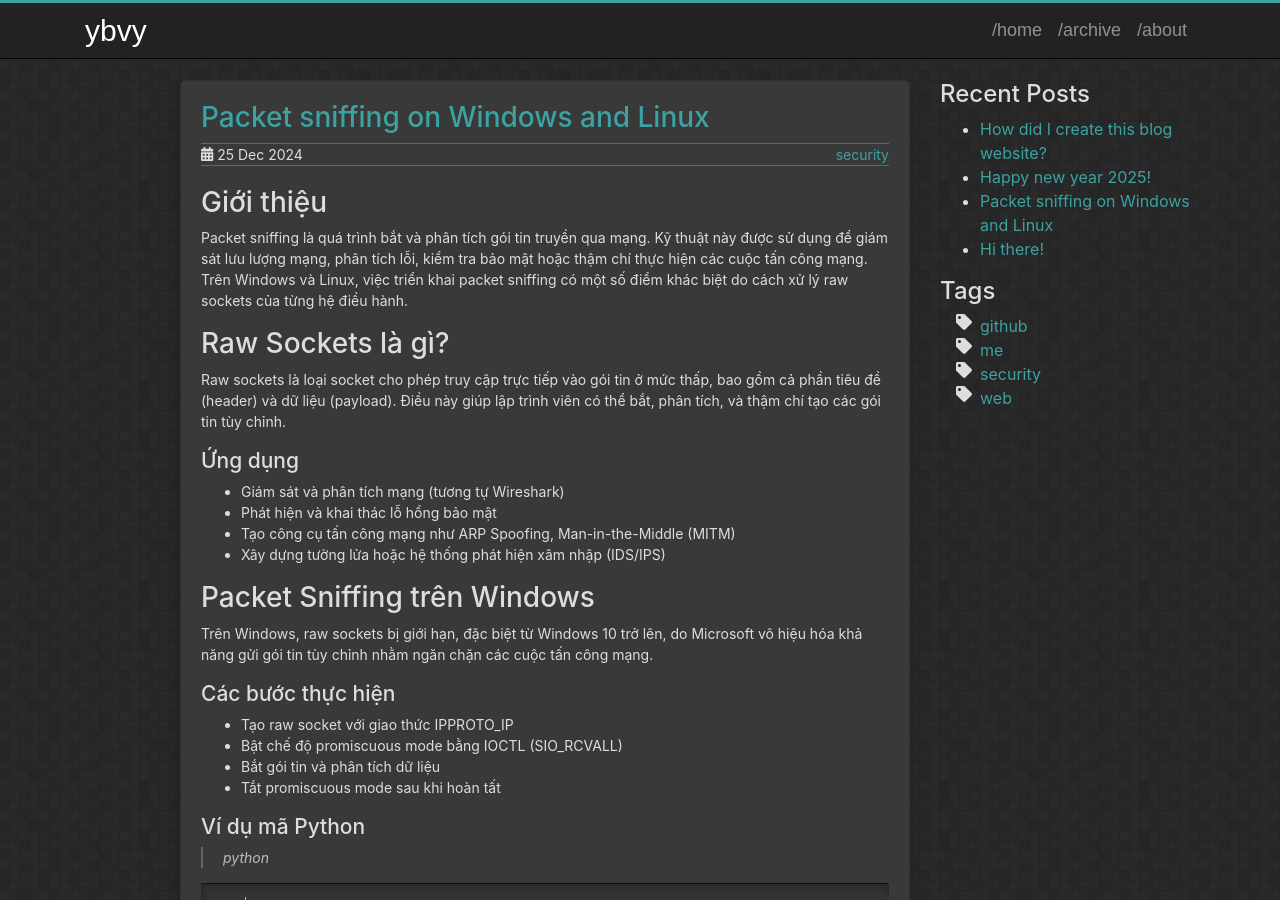
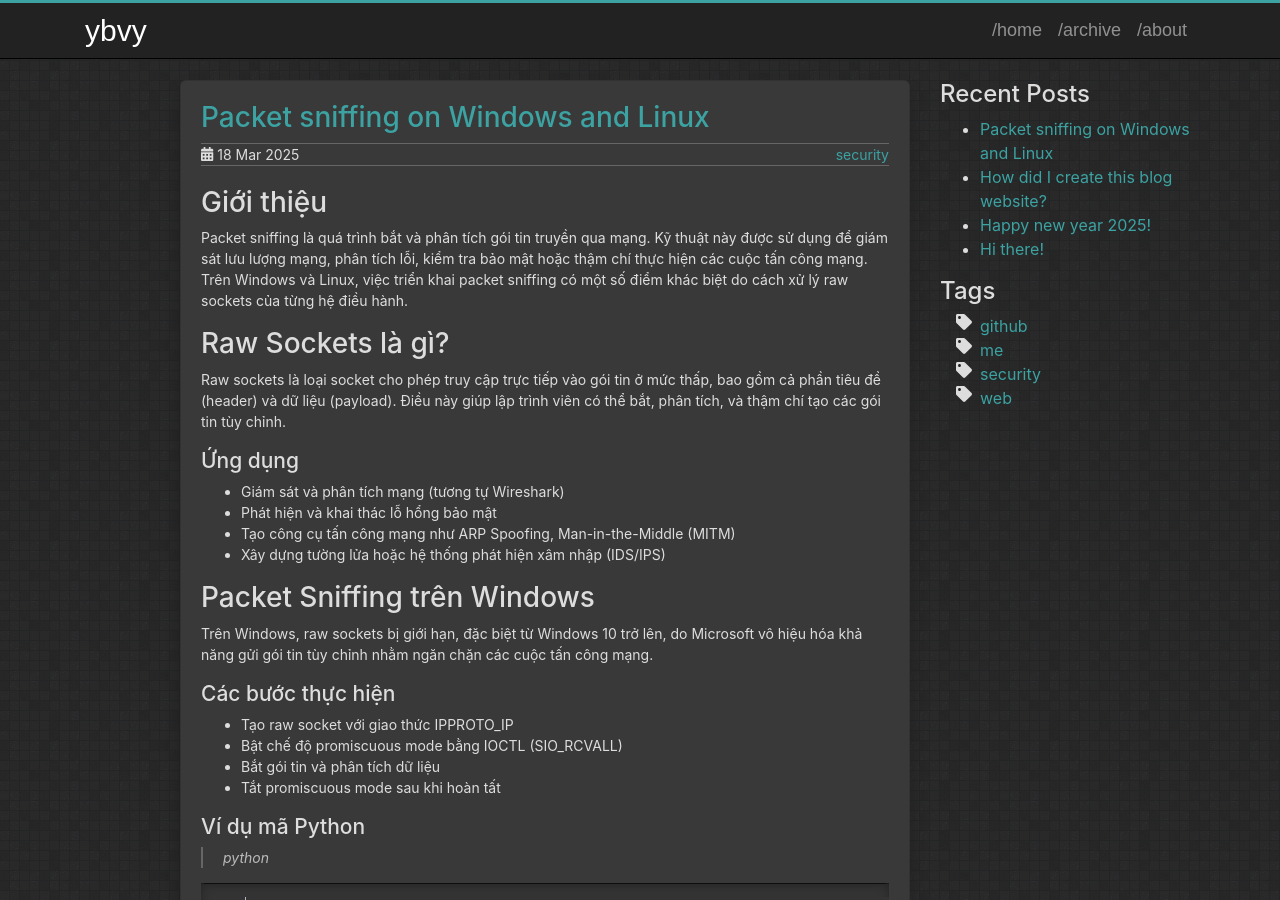
Before and after one commit to ybvy/ybvy.github.io, a Jekyll site: the page built from _posts/2025-03-18-packet-sniffing-on-windows-&-linux.md, in a window 1280 px wide and 900 px high. Built offline with Jekyll 4.4.1, drawn with Linux system fonts in a browser that asks for light colours.

Commit message:
add post sniffer

```diff
--- a/_posts/2025-03-18-packet-sniffing-on-windows-&-linux.md
+++ b/_posts/2025-03-18-packet-sniffing-on-windows-&-linux.md
@@ -2,7 +2,7 @@
 author: "ybvy"
 layout: post
 title:  "Packet sniffing on Windows and Linux"
-date: 2024-12-25
+date: 2025-03-18
 comments: true
 description: Packet sniffing trên Windows và Linux
 categories: introduce
```
